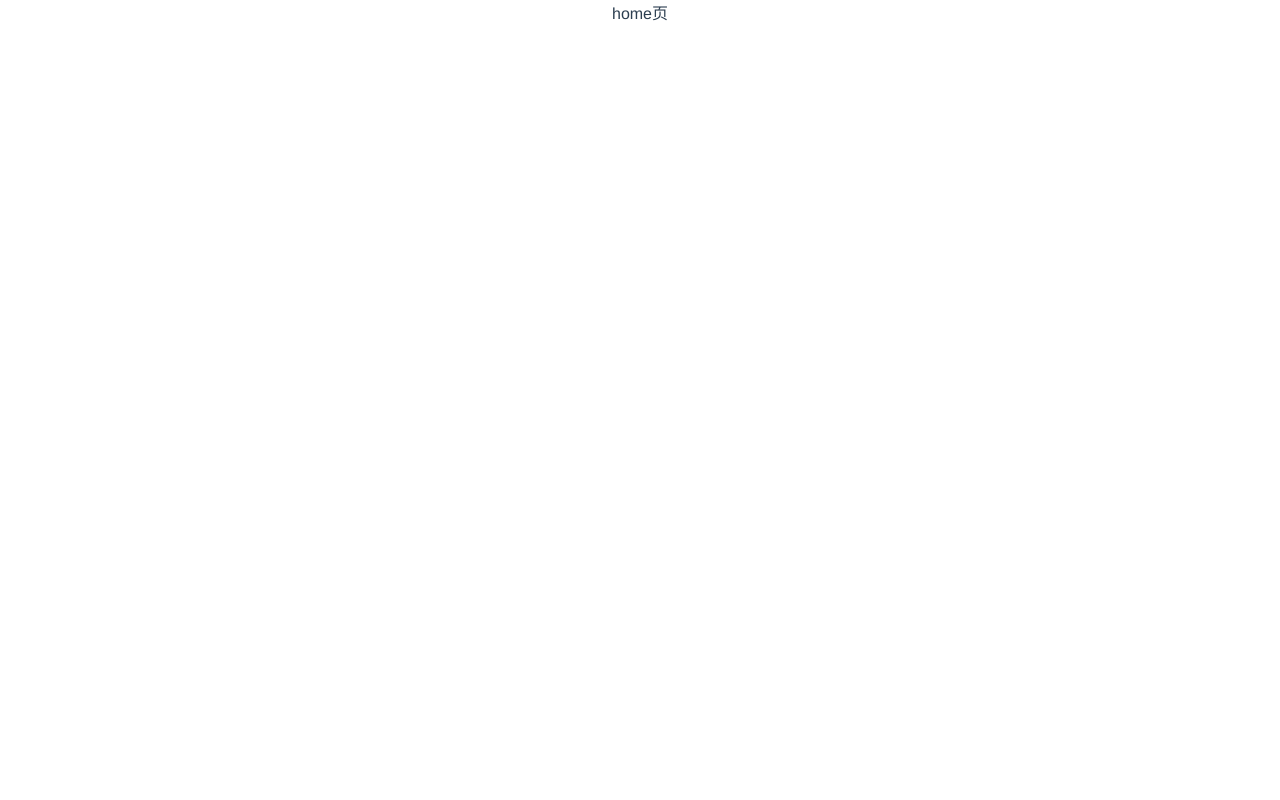
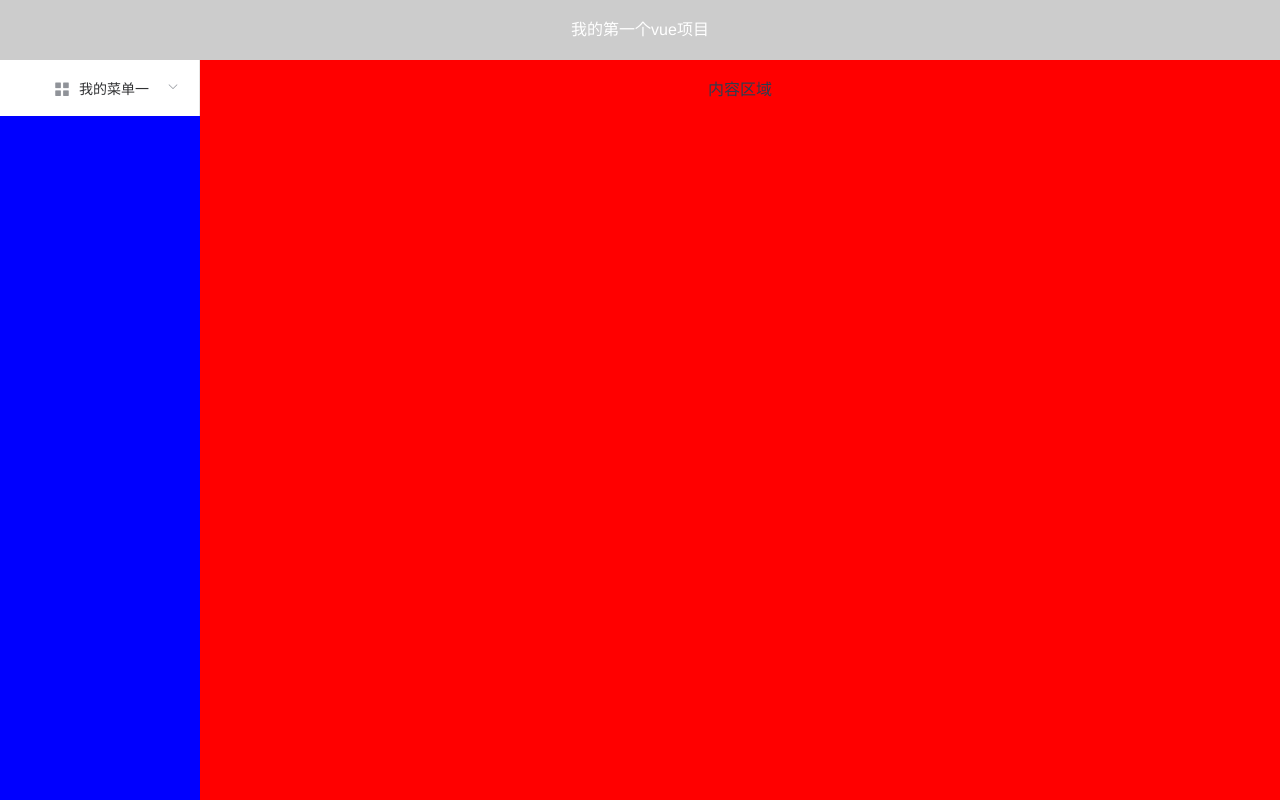
Before and after one commit to XCCLover/myStudyProject, a Vue app in the folder vue-first-project/: page /home in a window 1280 px wide. Built offline with nearby package versions, Linux system fonts and the light colour scheme; the HTML template or start-up script is replaced by a standard one.

Commit message:
添加菜单

```diff
--- a/vue-first-project/src/components/homepage/home.vue
+++ b/vue-first-project/src/components/homepage/home.vue
@@ -1,13 +1,64 @@
 <template>
-    <div>home页</div>
+  <div id="homepage">
+    <!-- <div class="banner">我的第一个vue项目</div>
+        <div class="contentArae">
+            <div class="aside"></div>
+            <div class="content"></div>
+        </div> -->
+    <el-container class="contentainer">
+      <el-header>我的第一个vue项目</el-header>
+      <el-container>
+        <el-aside width="200px">
+          <el-menu default-active="1">
+            <el-submenu index='1'>
+              <template slot="title">
+                <i class="el-icon-menu"></i>
+                <span>我的菜单一</span>
+              </template>
+              <el-menu-item index="1-1">我的菜单选项一</el-menu-item>
+              <el-menu-item index="1-2">我的菜单选项二</el-menu-item>
+            </el-submenu>
+          </el-menu>
+        </el-aside>
+        <el-main class="contentArea">
+          内容区域
+        </el-main>
+      </el-container>
+    </el-container>
+  </div>
 </template>
 
 <script>
-export default {
-
-}
+export default {};
 </script>
 
 <style lang="less" scoped>
-
+#homepage {
+  height: 100%;
+  background: #ccc;
+  .contentainer {
+    height: 100%;
+    .el-header {
+      line-height: 60px;
+      color: #fff;
+    }
+  }
+  .contentArea {
+    padding: 16px;
+    box-sizing: border-box;
+    background: red;
+  }
+  .el-aside {
+    background: blue;
+  }
+  .el-main,
+  .el-aside {
+    height: 100%;
+  }
+}
+.banner {
+  height: 64px;
+  background: aquamarine;
+  line-height: 64px;
+}
 </style>
```
